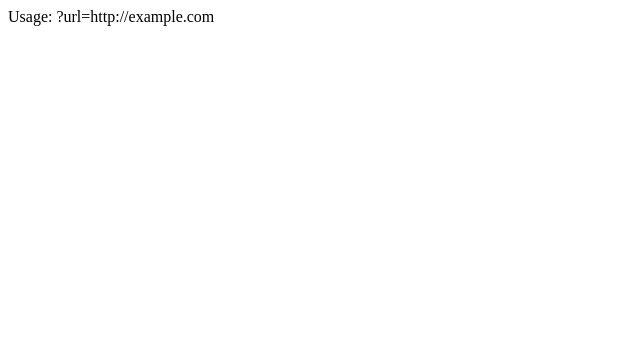
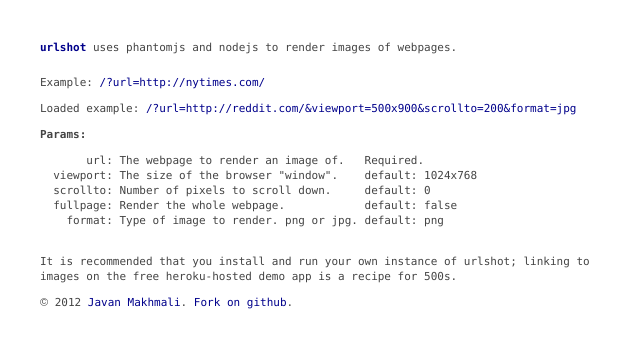
Before and after one commit to javan/node-urlshot, a website: page public/index.html in a window 1280 px wide. Shown: the whole page, without its empty margins (0-643 px from the left). Drawn offline with Linux system fonts and the light colour scheme.

Commit message:
expanded the usage page

```diff
--- a/public/index.html
+++ b/public/index.html
@@ -1 +1,75 @@
-Usage: ?url=http://example.com
+<!doctype html>
+<html>
+  <head>
+    <title>urlshot: URL &rarr; image</title>
+    <style type="text/css">
+      body {
+        font-family: Menlo, Monaco, mono-spaced;
+        color: #444;
+        background: #fff;
+        font-size: 11px;
+        line-height: 15px;
+        width: 580px;
+        margin: 40px 20px 20px 40px;
+      }
+
+      h1, h2, h3 {
+        font-size: 11px;
+        font-weight: normal;
+      }
+
+      a {
+        color: darkblue;
+        text-decoration: none;
+      }
+
+      a:hover {
+        text-decoration: underline;
+      }
+
+      pre {
+        font-family: Menlo, Monaco, mono-spaced;
+      }
+
+      .spacer {
+        margin-top: 20px;
+      }
+
+      footer span.copy {
+        font-family: Hevetica, Arial, sans-serif;
+      }
+    </style>
+  </head>
+  <body>
+    <header>
+      <h1>
+        <strong><a href="https://github.com/javan/node-urlshot">urlshot</a></strong> uses phantomjs and nodejs to render images of webpages.
+      </h1>
+      <h2 class="spacer">
+        Example: <a href="/?url=http://nytimes.com/">/?url=http://nytimes.com/</a>
+      </h2>
+      <h3>
+        Loaded example: <a href="/?url=http://reddit.com/&viewport=500x900&scrollto=200&format=jpg">/?url=http://reddit.com/&viewport=500x900&scrollto=200&format=jpg</a>
+      </h3>
+    </header>
+
+    <section>
+      <strong>Params:</strong>
+      <pre>
+       url: The webpage to render an image of.   Required.
+  viewport: The size of the browser "window".    default: 1024x768
+  scrollto: Number of pixels to scroll down.     default: 0
+  fullpage: Render the whole webpage.            default: false
+    format: Type of image to render. png or jpg. default: png
+      </pre>
+    </section>
+
+    <section>
+      <p>It is recommended that you install and run your own instance of urlshot; linking to images on the free heroku-hosted demo app is a recipe for 500s.</p>
+    </section>
+
+    <footer>
+      <p><span class="copy">&copy;</span> 2012 <a href="http://javan.us/">Javan Makhmali</a>. <a href="https://github.com/javan/node-urlshot">Fork on github</a>.</p>
+    </footer>
+  </body>
+</html>
```
